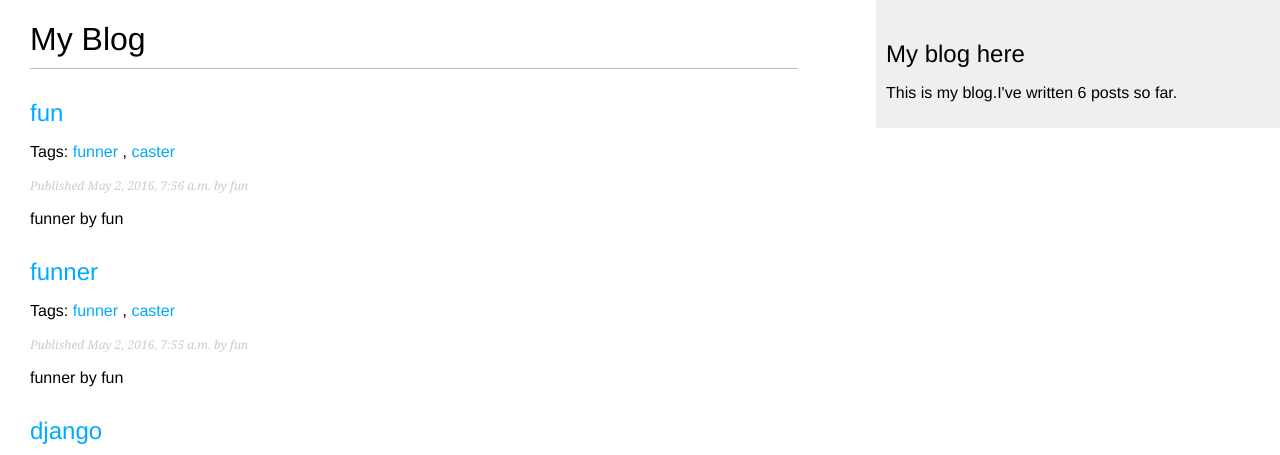
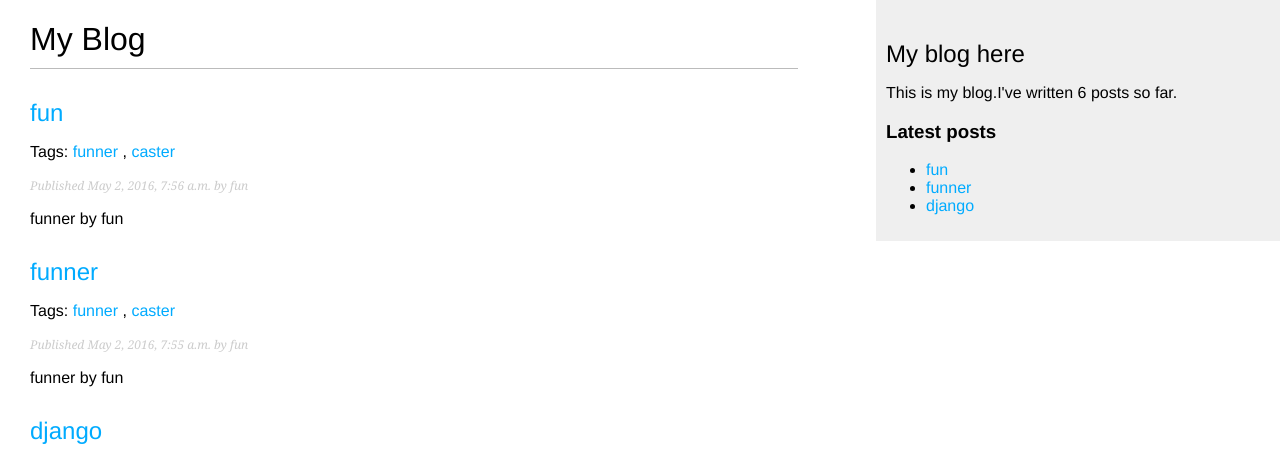
Before and after one commit to ccl4376/mysite, a Django app: page /blog/ in a window 1280 px wide. Shown: the top 455 px of the page. Run offline with Django 3.2, Linux system fonts and the light colour scheme; data comes from the database, SQL or seed files in the repository; parts of the project's set-up code (start-up, migrations or seed data) failed here and were passed over.

Commit message:
latest posts

```diff
--- a/blog/templates/blog/base.html
+++ b/blog/templates/blog/base.html
@@ -14,6 +14,9 @@
     <div id="sidebar">
         <h2>My blog here</h2>
         <p>This is my blog.I've written {% total_posts %} posts so far.</p>
+
+        <h3>Latest posts</h3>
+        {% show_latest_posts 3 %}
     </div>
 </body>
 </html>
--- /dev/null
+++ b/blog/templates/blog/post/latest_posts.html
@@ -0,0 +1,5 @@
+<ul>
+{% for post in latest_posts %}
+    <li><a href="{{ post.get_absolute_url }}">{{ post.title }}</a></li>
+{% endfor %}
+</ul>
--- a/blog/templatetags/blog_tags.py
+++ b/blog/templatetags/blog_tags.py
@@ -7,3 +7,9 @@ from ..models import Post
 @register.simple_tag
 def total_posts():
     return Post.published.count()
+
+
+@register.inclusion_tag('blog/post/latest_posts.html')
+def show_latest_posts(count=5):
+    latest_posts = Post.published.order_by('-publish')[:count]
+    return {'latest_posts': latest_posts}
```
